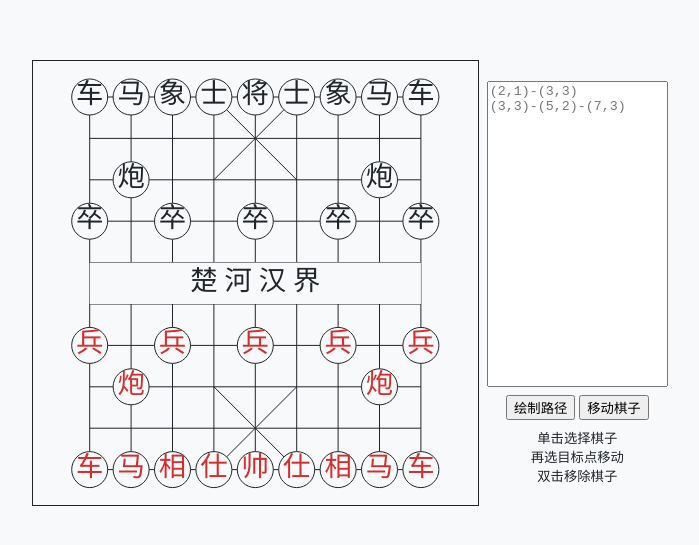
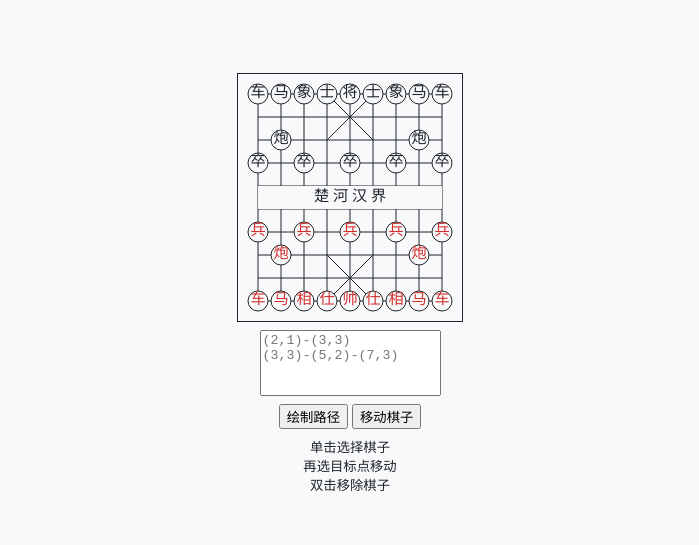
Before and after one commit to lijh8/lijh8.github.io, a plain HTML site: page index.html in a window 1280 px wide. Shown: the part 117-662 px from the top of the page, without its empty margins (290-989 px from the left). Drawn offline with Linux system fonts and the light colour scheme.

Commit message:
Add files via upload

```diff
--- a/index.html
+++ b/index.html
@@ -3,7 +3,7 @@
 
 <head>
     <meta charset="UTF-8" />
-    <!-- <meta name="viewport" content="width=device-width, initial-scale=1.0"> -->
+    <meta name="viewport" content="width=device-width, initial-scale=1.0">
     <meta name="color-scheme" content="light dark" />
     <title>中国象棋</title>
     <style>
@@ -35,9 +35,10 @@
             min-height: 100vh;
         }
 
-        .container {
+        #container {
             align-items: center;
             display: flex;
+            flex-direction: column;
             gap: 8px;
         }
 
@@ -46,27 +47,27 @@
             cursor: default;
         }
 
-        .controls {
+        #controls {
             align-items: center;
             display: flex;
             flex-direction: column;
             gap: 8px;
         }
 
-        textarea {
+        #pathInput {
             font-family: monospace;
-            height: 300px;
+            height: 60px;
             resize: none;
         }
     </style>
 </head>
 
 <body>
-    <div class="container">
+    <div id="container">
         <svg id="chessboard"></svg>
-        <div class="controls">
+        <div id="controls">
             <textarea id="pathInput" placeholder="(2,1)-(3,3)&#10;(3,3)-(5,2)-(7,3)"></textarea>
-            <div class="buttons">
+            <div id="buttons">
                 <button id="drawPathsBtn">绘制路径</button>
                 <button id="movePiecesBtn">移动棋子</button>
             </div>
@@ -84,27 +85,27 @@
         const CONFIG = {
             NUM_FILES: 9,
             NUM_RANKS: 10,
-            PIECE_SIZE: 36
+            PIECE_SIZE: 20
         };
         const RADIUS = CONFIG.PIECE_SIZE / 2;
         const FONT_SIZE = CONFIG.PIECE_SIZE * 0.76;
         const CELL_SIZE = CONFIG.PIECE_SIZE * 1.15;
-        const VERTICAL_MARGIN = CONFIG.PIECE_SIZE;
+        const MARGIN = CONFIG.PIECE_SIZE;
         const BOARD_WIDTH = (CONFIG.NUM_FILES - 1) * CELL_SIZE;
         const BOARD_HEIGHT = (CONFIG.NUM_RANKS - 1) * CELL_SIZE;
-        const SVG_SIZE = BOARD_HEIGHT + VERTICAL_MARGIN * 2;
-        const HORIZONTAL_MARGIN = (SVG_SIZE - BOARD_WIDTH) / 2;
+        const SVG_WIDTH = BOARD_WIDTH + MARGIN * 2;
+        const SVG_HEIGHT = BOARD_HEIGHT + MARGIN * 2;
 
         const coordinate = {
             toSVGPos(col, row) {
                 return {
-                    x: HORIZONTAL_MARGIN + (CONFIG.NUM_FILES - col) * CELL_SIZE,
-                    y: VERTICAL_MARGIN + (CONFIG.NUM_RANKS - row) * CELL_SIZE
+                    x: MARGIN + (CONFIG.NUM_FILES - col) * CELL_SIZE,
+                    y: MARGIN + (CONFIG.NUM_RANKS - row) * CELL_SIZE
                 };
             },
             toBoardPos(x, y) {
-                const col = CONFIG.NUM_FILES - Math.round((x - HORIZONTAL_MARGIN) / CELL_SIZE);
-                const row = CONFIG.NUM_RANKS - Math.round((y - VERTICAL_MARGIN) / CELL_SIZE);
+                const col = CONFIG.NUM_FILES - Math.round((x - MARGIN) / CELL_SIZE);
+                const row = CONFIG.NUM_RANKS - Math.round((y - MARGIN) / CELL_SIZE);
                 return { col, row };
             },
             isValidPosition(col, row) {
@@ -141,20 +142,20 @@
             const layer = el('g');
 
             for (let i = 0; i < CONFIG.NUM_RANKS; i++) {
-                const y = VERTICAL_MARGIN + i * CELL_SIZE;
+                const y = MARGIN + i * CELL_SIZE;
                 layer.appendChild(el('line', {
-                    x1: HORIZONTAL_MARGIN, y1: y,
-                    x2: HORIZONTAL_MARGIN + BOARD_WIDTH, y2: y,
+                    x1: MARGIN, y1: y,
+                    x2: MARGIN + BOARD_WIDTH, y2: y,
                     stroke: 'var(--fg-color)',
                     'stroke-width': '1'
                 }));
             }
 
             for (let i = 0; i < CONFIG.NUM_FILES; i++) {
-                const x = HORIZONTAL_MARGIN + i * CELL_SIZE;
+                const x = MARGIN + i * CELL_SIZE;
                 layer.appendChild(el('line', {
-                    x1: x, y1: VERTICAL_MARGIN,
-                    x2: x, y2: VERTICAL_MARGIN + BOARD_HEIGHT,
+                    x1: x, y1: MARGIN,
+                    x2: x, y2: MARGIN + BOARD_HEIGHT,
                     stroke: 'var(--fg-color)',
                     'stroke-width': '1'
                 }));
@@ -182,10 +183,10 @@
 
         function drawRiver() {
             const layer = el('g');
-            const riverY = VERTICAL_MARGIN + 4 * CELL_SIZE;
+            const riverY = MARGIN + 4 * CELL_SIZE;
 
             layer.appendChild(el('rect', {
-                x: HORIZONTAL_MARGIN,
+                x: MARGIN,
                 y: riverY,
                 width: BOARD_WIDTH,
                 height: CELL_SIZE,
@@ -193,7 +194,7 @@
             }));
 
             const riverText = el('text', {
-                x: HORIZONTAL_MARGIN + BOARD_WIDTH / 2,
+                x: MARGIN + BOARD_WIDTH / 2,
                 y: riverY + CELL_SIZE / 2,
                 fill: 'var(--fg-color)',
                 'font-size': FONT_SIZE,
@@ -453,8 +454,8 @@
 
         function initChessboard() {
             const svg = document.getElementById('chessboard');
-            svg.setAttribute('width', SVG_SIZE);
-            svg.setAttribute('height', SVG_SIZE);
+            svg.setAttribute('width', SVG_WIDTH);
+            svg.setAttribute('height', SVG_HEIGHT);
             svg.innerHTML = '';
 
             const layers = {
```
